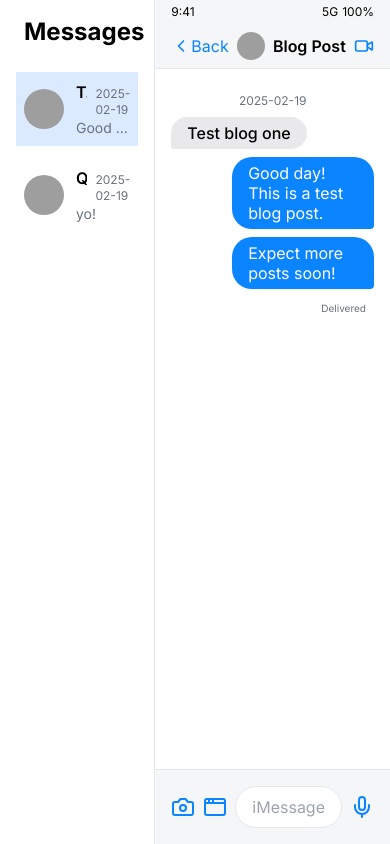
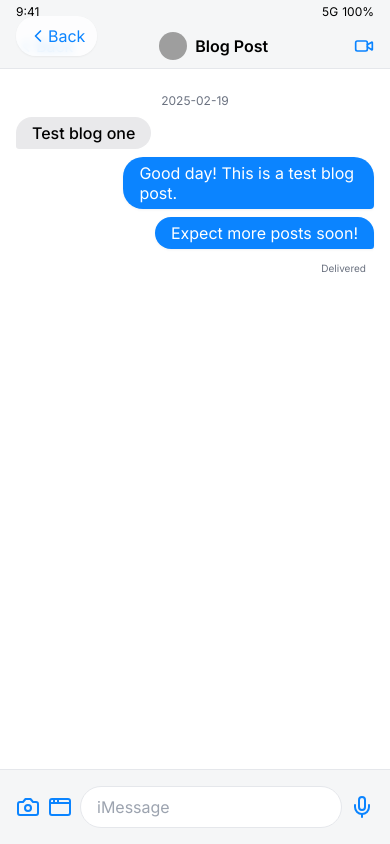
Before and after one commit to EinarMichaelsen/blogv0, a Next.js app: page /posts/blog-1 in a window 390 px wide. Built offline with nearby package versions, Linux system fonts and the light colour scheme; grey boxes are pictures that could not be loaded.

Commit message:
responsiveness

```diff
--- a/app/globals.css
+++ b/app/globals.css
@@ -8,7 +8,34 @@
   --background-end-rgb: 255, 255, 255;
 }
 
+/* Prevent text size adjustment on orientation change */
+html {
+  -webkit-text-size-adjust: 100%;
+}
+
+/* Smooth scrolling */
+@media (prefers-reduced-motion: no-preference) {
+  html {
+    scroll-behavior: smooth;
+  }
+}
+
+/* Better touch handling */
+@media (hover: none) {
+  * {
+    cursor: default !important;
+  }
+}
+
 body {
   color: rgb(var(--foreground-rgb));
   background: linear-gradient(to bottom, transparent, rgb(var(--background-end-rgb))) rgb(var(--background-start-rgb));
+  overscroll-behavior-y: none;
+  -webkit-font-smoothing: antialiased;
+  -moz-osx-font-smoothing: grayscale;
 }
+
+/* Prevent pull-to-refresh on mobile */
+body {
+  overscroll-behavior-y: contain;
+}
--- a/app/layout.tsx
+++ b/app/layout.tsx
@@ -1,4 +1,3 @@
-import type React from "react"
 import "./globals.css"
 import type { Metadata } from "next"
 import { Inter } from "next/font/google"
@@ -8,7 +7,7 @@ const inter = Inter({ subsets: ["latin"] })
 export const metadata: Metadata = {
   title: "einar.blog",
   description: "welcome to my blog",
-    generator: 'v0.dev'
+  generator: 'v0.dev'
 }
 
 export default function RootLayout({
@@ -17,8 +16,11 @@ export default function RootLayout({
   children: React.ReactNode
 }) {
   return (
-    <html lang="en">
-      <body className={inter.className}>{children}</body>
+    <html lang="en" className={inter.className}>
+      <head>
+        <meta name="viewport" content="width=device-width, initial-scale=1.0, maximum-scale=1.0, user-scalable=no" />
+      </head>
+      <body className="min-h-screen">{children}</body>
     </html>
   )
 }
--- a/app/page.tsx
+++ b/app/page.tsx
@@ -8,16 +8,20 @@ export default async function Home() {
 
   return (
     <BlogLayout>
+      <div className="flex flex-col md:flex-row h-screen">
+        <div className="md:block hidden">
           <Sidebar posts={posts} />
-      <main className="flex-1 bg-white flex items-center justify-center">
+        </div>
+        <main className="flex-1 bg-white flex items-center justify-center p-4">
           <div className="text-center space-y-4">
             <div className="w-16 h-16 bg-blue-100 rounded-full flex items-center justify-center mx-auto">
               <MessageSquare className="w-8 h-8 text-blue-500" />
             </div>
-          <h1 className="text-xl font-semibold">einar.blog</h1>
-          <p className="text-gray-500">Select a conversation to start reading</p>
+            <h1 className="text-xl md:text-2xl font-semibold">einar.blog</h1>
+            <p className="text-gray-500 text-sm md:text-base">Select a conversation to start reading</p>
           </div>
         </main>
+      </div>
     </BlogLayout>
   )
 }
--- a/app/posts/[slug]/page.tsx
+++ b/app/posts/[slug]/page.tsx
@@ -3,6 +3,7 @@ import Sidebar from "../../../components/sidebar"
 import { getBlogPosts, getBlogPost } from "../../../lib/get-blog-posts"
 import { ChevronLeft, Video, Camera, AppWindow, Mic } from "lucide-react"
 import { Avatar, AvatarFallback, AvatarImage } from "@/components/ui/avatar"
+import Link from "next/link"
 
 export async function generateStaticParams() {
   const posts = await getBlogPosts()
@@ -17,7 +18,22 @@ export default async function Post({ params }: { params: { slug: string } }) {
 
   return (
     <BlogLayout>
-      <Sidebar posts={posts} currentSlug={params.slug} />
+      {/* Add mobile-only back button that shows at the top */}
+      <div className="md:hidden fixed top-0 left-0 z-20 p-4">
+        <Link
+          href="/"
+          className="flex items-center text-[#0B84FF] bg-white/80 backdrop-blur-sm rounded-full px-3 py-2 shadow-sm"
+        >
+          <ChevronLeft className="h-5 w-5" />
+          <span>Back</span>
+        </Link>
+      </div>
+
+      {/* Hide sidebar on mobile */}
+      <div className="hidden md:block">
+        <Sidebar posts={posts} currentSlug={params.slug} />
+      </div>
+
       <main className="flex-1 bg-white flex flex-col h-screen max-w-lg mx-auto">
         {/* iPhone-style header */}
         <div className="bg-gray-100/80 backdrop-blur-md border-b border-gray-200 sticky top-0 z-10">
```
Lines whose indentation alone changed are shown as unchanged.
